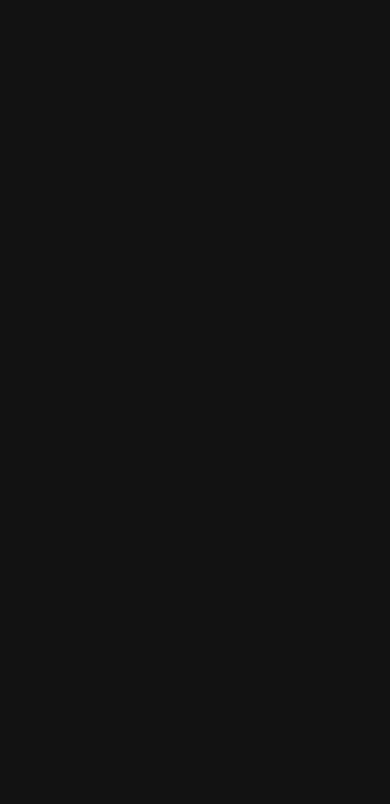
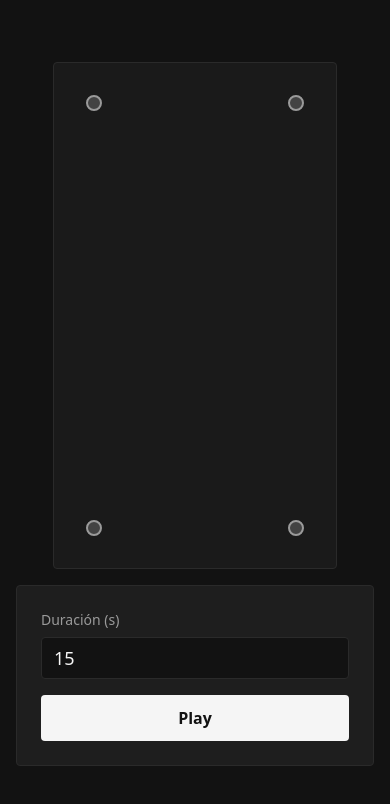
Before and after one commit to aodaru/overlay-chrono, a website built with Vite: page index.html in a window 390 px wide. Built offline with nearby package versions, Linux system fonts and the light colour scheme.

Commit message:
fase 1: layout, canvas 9:16 y selector de esquina (grupos 1-3)
- index.html: estructura #stage (con #corner-picker y 4 hotspots) + #controls
- src/style.css: layout flex horizontal, responsive (< 720px columna),
  clase is-running que oculta controles y hotspots
- src/renderer.js: WIDTH/HEIGHT/MARGIN, drawTimer(ctx, value, corner) con
  monospace system + halo, createCanvas(stage), renderInitial(canvas, state)
- Las 4 esquinas (TL/TR/BL/BR) posicionan el número con margen 80px
- Hotspots de 80x80px con círculo indicador y estado activo

```diff
--- a/index.html
+++ b/index.html
@@ -4,9 +4,26 @@
     <meta charset="UTF-8" />
     <meta name="viewport" content="width=device-width, initial-scale=1.0" />
     <title>Overlay Chrono</title>
+    <link rel="icon" href="data:," />
   </head>
   <body>
-    <main id="app"></main>
+    <main id="app">
+      <div id="stage">
+        <div id="corner-picker" role="group" aria-label="Selector de esquina">
+          <button type="button" class="hotspot" data-corner="TL" aria-label="Esquina superior izquierda" aria-pressed="true"></button>
+          <button type="button" class="hotspot" data-corner="TR" aria-label="Esquina superior derecha" aria-pressed="false"></button>
+          <button type="button" class="hotspot" data-corner="BL" aria-label="Esquina inferior izquierda" aria-pressed="false"></button>
+          <button type="button" class="hotspot" data-corner="BR" aria-label="Esquina inferior derecha" aria-pressed="false"></button>
+        </div>
+      </div>
+      <div id="controls">
+        <label class="field" for="duration">
+          <span class="field-label">Duración (s)</span>
+          <input id="duration" type="number" min="1" max="99" step="1" value="15" inputmode="numeric" />
+        </label>
+        <button id="play" type="button">Play</button>
+      </div>
+    </main>
     <script type="module" src="/src/main.js"></script>
   </body>
 </html>
--- a/src/style.css
+++ b/src/style.css
@@ -8,12 +8,23 @@
 
 :root {
   color-scheme: dark;
+  --bg: #121212;
+  --bg-stage: #1a1a1a;
+  --bg-controls: #1e1e1e;
+  --border: #2a2a2a;
+  --text: #f5f5f5;
+  --text-muted: #9a9a9a;
+  --accent: #f5f5f5;
+  --hotspot-color: rgba(255, 255, 255, 0.18);
+  --hotspot-color-active: #f5f5f5;
+  --hotspot-size: 80px;
+  --controls-width: 320px;
 }
 
 body {
   min-height: 100vh;
-  background-color: #121212;
-  color: #f5f5f5;
+  background-color: var(--bg);
+  color: var(--text);
   font-family:
     system-ui,
     -apple-system,
@@ -27,4 +38,181 @@
   display: flex;
   align-items: center;
   justify-content: center;
+  gap: 32px;
+  padding: 32px;
+  flex-wrap: wrap;
 }
+
+#stage {
+  position: relative;
+  aspect-ratio: 9 / 16;
+  background-color: var(--bg-stage);
+  border: 1px solid var(--border);
+  border-radius: 4px;
+  height: 80vh;
+  max-width: 100%;
+  overflow: hidden;
+}
+
+#stage canvas {
+  display: block;
+  width: 100%;
+  height: 100%;
+}
+
+#corner-picker {
+  position: absolute;
+  inset: 0;
+  pointer-events: none;
+}
+
+.hotspot {
+  position: absolute;
+  width: var(--hotspot-size);
+  height: var(--hotspot-size);
+  padding: 0;
+  background: transparent;
+  border: 0;
+  cursor: pointer;
+  pointer-events: auto;
+  display: flex;
+  align-items: center;
+  justify-content: center;
+}
+
+.hotspot::after {
+  content: '';
+  width: 16px;
+  height: 16px;
+  border-radius: 50%;
+  background: var(--hotspot-color);
+  border: 2px solid var(--text-muted);
+  transition:
+    background-color 120ms ease,
+    border-color 120ms ease,
+    transform 120ms ease;
+}
+
+.hotspot:hover::after,
+.hotspot:focus-visible::after {
+  background: var(--hotspot-color-active);
+  border-color: var(--accent);
+  transform: scale(1.2);
+}
+
+.hotspot:focus-visible {
+  outline: none;
+}
+
+.hotspot.is-active::after {
+  background: var(--accent);
+  border-color: var(--accent);
+  transform: scale(1.4);
+}
+
+.hotspot[data-corner='TL'] {
+  top: 0;
+  left: 0;
+}
+
+.hotspot[data-corner='TR'] {
+  top: 0;
+  right: 0;
+}
+
+.hotspot[data-corner='BL'] {
+  bottom: 0;
+  left: 0;
+}
+
+.hotspot[data-corner='BR'] {
+  bottom: 0;
+  right: 0;
+}
+
+#controls {
+  display: flex;
+  flex-direction: column;
+  gap: 16px;
+  width: var(--controls-width);
+  max-width: 100%;
+  padding: 24px;
+  background-color: var(--bg-controls);
+  border: 1px solid var(--border);
+  border-radius: 4px;
+}
+
+.field {
+  display: flex;
+  flex-direction: column;
+  gap: 8px;
+  font-size: 14px;
+  color: var(--text-muted);
+}
+
+#duration {
+  font: inherit;
+  font-size: 18px;
+  padding: 8px 12px;
+  background: var(--bg);
+  color: var(--text);
+  border: 1px solid var(--border);
+  border-radius: 4px;
+}
+
+#duration:focus-visible {
+  outline: 2px solid var(--accent);
+  outline-offset: 2px;
+}
+
+#play {
+  font: inherit;
+  font-size: 16px;
+  font-weight: 600;
+  padding: 12px 16px;
+  background: var(--accent);
+  color: var(--bg);
+  border: 0;
+  border-radius: 4px;
+  cursor: pointer;
+  transition: opacity 120ms ease;
+}
+
+#play:disabled {
+  opacity: 0.4;
+  cursor: not-allowed;
+}
+
+body.is-running #controls,
+body.is-running #corner-picker {
+  display: none;
+}
+
+body.is-running #app {
+  padding: 0;
+  gap: 0;
+}
+
+body.is-running #stage {
+  height: 100vh;
+  max-width: 100vw;
+  border: 0;
+  border-radius: 0;
+}
+
+@media (max-width: 720px) {
+  #app {
+    flex-direction: column;
+    padding: 16px;
+    gap: 16px;
+  }
+
+  #stage {
+    height: 60vh;
+  }
+
+  #controls {
+    width: 100%;
+    max-width: 360px;
+  }
+}
```
Also changed, not shown: src/renderer.js (+57 -3 lines).
